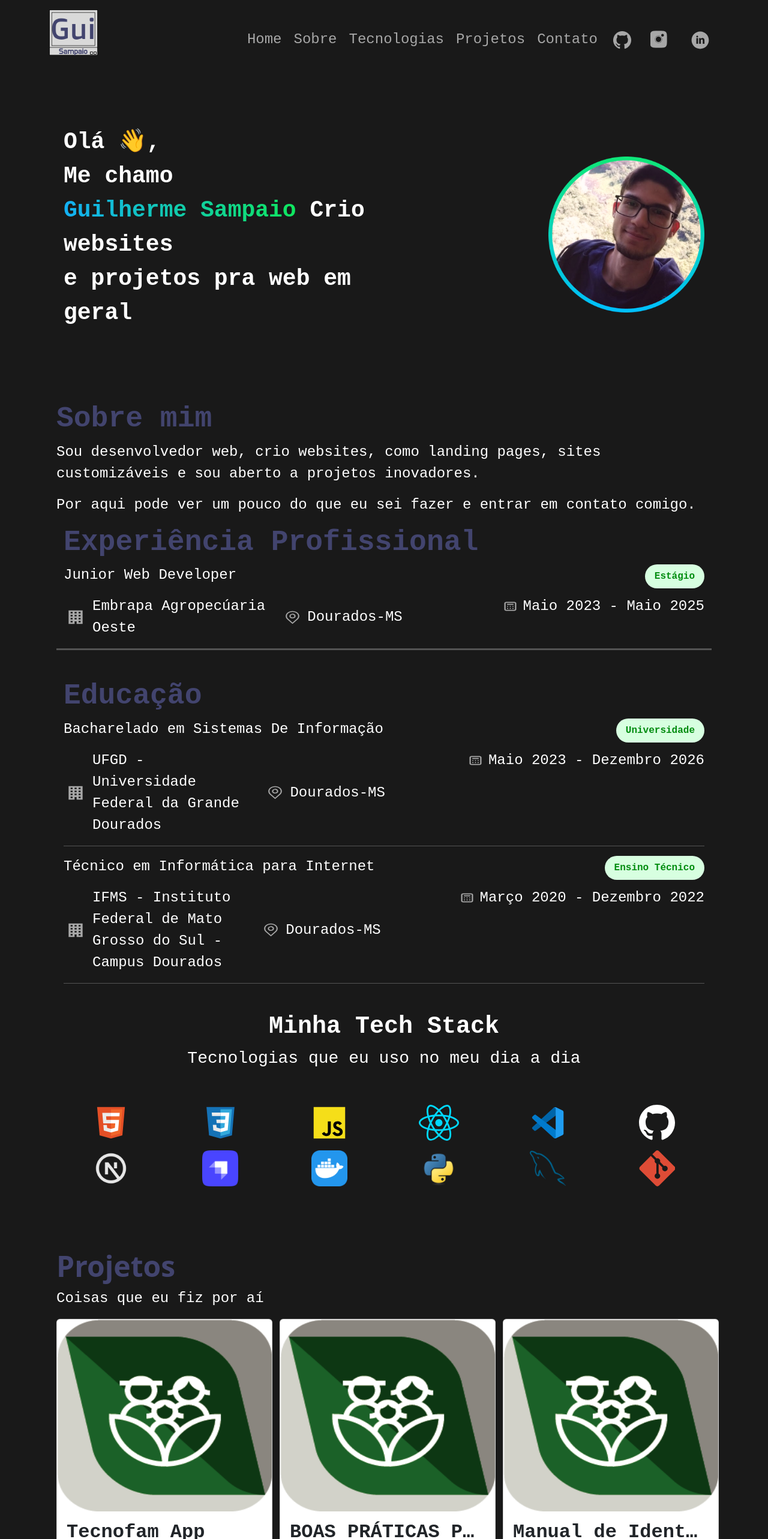
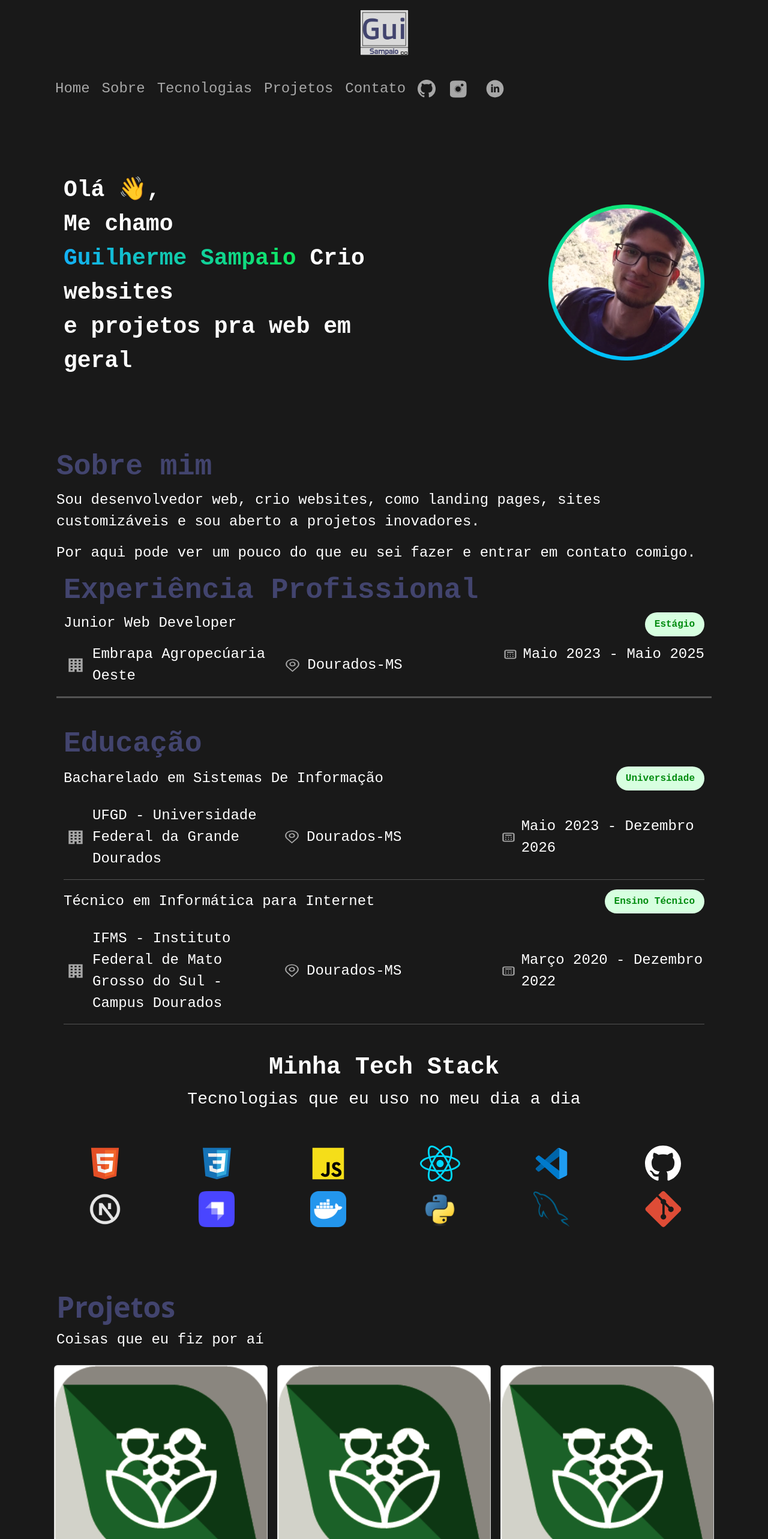
Before and after one commit to GuilhermeSsampaio/portfolio-guisamp, a Next.js app: page / in a window 1280 px wide. Shown: the top 2566 px of the page at 60% size. Built offline with nearby package versions, Linux system fonts and the light colour scheme.

Commit message:
responsivo

```diff
--- a/components/About.js
+++ b/components/About.js
@@ -53,15 +53,15 @@ export default function About({ building_icon, location_icon, calendar_icon }) {
         <h2 id="sobre" className="title-about">
           Educação
         </h2>
-        <div className="row d-flex align-itens-center">
+        <div className="row d-flex align-items-center">
           <div className="col">
-            <p>Bacharelado em Sistemas De Informação</p>
+            <p className="mb-4">Bacharelado em Sistemas De Informação</p>
           </div>
-          <div className="col-auto">
-            <span className=" badger rounded-pill">Universidade</span>
+          <div className="col-auto mb-4">
+            <span className="badger rounded-pill">Universidade</span>
           </div>
         </div>
-        <div className="row d-flex align-itens-center">
+        <div className="row d-flex align-items-center">
           <div className="col d-flex align-items-center">
             <Image src={building_icon} height={30} className="me-2" />
             <p className="mb-0">
@@ -72,11 +72,9 @@ export default function About({ building_icon, location_icon, calendar_icon }) {
             <Image src={location_icon} height={25} className="me-2" />
             <p className="mb-0">Dourados-MS</p>
           </div>
-          <div className="col-auto">
           <div className="col d-flex align-items-center">
             <Image src={calendar_icon} height={20} className="me-2" />
             <p className="mb-0">Maio 2023 - Dezembro 2026</p>
-            </div>
           </div>
         </div>
       </div>
@@ -84,15 +82,15 @@ export default function About({ building_icon, location_icon, calendar_icon }) {
         <div className="mb-2">
           <hr></hr>
         </div>
-        <div className="row d-flex align-itens-center">
+        <div className="row d-flex align-items-center">
           <div className="col">
-            <p>Técnico em Informática para Internet</p>
+            <p className="mb-4">Técnico em Informática para Internet</p>
           </div>
-          <div className="col-auto">
-            <span className=" badger rounded-pill">Ensino Técnico</span>
+          <div className="col-auto mb-4">
+            <span className="badger rounded-pill">Ensino Técnico</span>
           </div>
         </div>
-        <div className="row d-flex align-itens-center">
+        <div className="row d-flex align-items-center">
           <div className="col d-flex align-items-center">
             <Image src={building_icon} height={30} className="me-2" />
             <p className="mb-0">
@@ -103,11 +101,9 @@ export default function About({ building_icon, location_icon, calendar_icon }) {
             <Image src={location_icon} height={25} className="me-2" />
             <p className="mb-0">Dourados-MS</p>
           </div>
-          <div className="col-auto">
           <div className="col d-flex align-items-center">
             <Image src={calendar_icon} height={20} className="me-2" />
             <p className="mb-0">Março 2020 - Dezembro 2022</p>
-            </div>
           </div>
         </div>
         <div className="mb-5">
--- a/components/Header.js
+++ b/components/Header.js
@@ -7,54 +7,86 @@ export default function Header({
   icon_linkedin,
 }) {
   return (
-    <header className="d-flex flex-wrap justify-content-center py-3 mb-4 align-itens-center">
-      <a
-        href="/"
-        className="d-flex align-items-center mb-3 mb-md-0 me-md-auto link-body-emphasis text-decoration-none"
-      >
-        <Image src={logoGui} height={80} />
-        {/* <span className="fs-4">Gui Samp</span> */}
-      </a>
+    <header className="d-flex flex-column flex-wrap justify-content-center py-3 mb-4 align-itens-center">
+      <div className="text-center mb-2">
+        <a
+          href="/"
+          className="d-flex justify-content-center link-body-emphasis text-decoration-none"
+        >
+          <Image src={logoGui} height={80} />
+        </a>
+      </div>
 
-      <ul className="nav nav-pills pt-3 links-header">
+      <ul className="nav nav-pills pt-3 links-header flex-column flex-md-row">
         <li className="nav-item">
-          <a href="#hero" className="text-link-header " aria-current="page">
+          <a
+            href="#hero"
+            className="text-link-header d-flex align-items-center"
+            aria-current="page"
+          >
             Home
           </a>
         </li>
         <li className="nav-item">
-          <a href="#sobre" className="text-link-header">
+          <a
+            href="#sobre"
+            className="text-link-header d-flex align-items-center"
+          >
             Sobre
           </a>
         </li>
         <li className="nav-item">
-          <a href="#tech-stack" className="text-link-header">
+          <a
+            href="#tech-stack"
+            className="text-link-header d-flex align-items-center"
+          >
             Tecnologias
           </a>
         </li>
         <li className="nav-item">
-          <a href="#projetos" className="text-link-header">
+          <a
+            href="#projetos"
+            className="text-link-header d-flex align-items-center"
+          >
             Projetos
           </a>
         </li>
         <li className="nav-item">
-          <a href="#contato" className="text-link-header">
+          <a
+            href="#contato"
+            className="text-link-header d-flex align-items-center"
+          >
             Contato
           </a>
         </li>
         <li className="nav-item">
-          <a href="#" className="nav-link">
-            <Image src={icon_github} />
+          <a
+            target="_blank"
+            rel="noopener noreferrer"
+            href="https://github.com/GuilhermeSsampaio"
+            className="text-link-header d-flex align-items-center"
+          >
+            <Image src={icon_github} className="me-1" />
           </a>
         </li>
         <li className="nav-item">
-          <a href="#" className="nav-link">
-            <Image src={icon_insta} />
+          <a
+            target="_blank"
+            rel="noopener noreferrer"
+            href="#"
+            className="text-link-header d-flex align-items-center"
+          >
+            <Image src={icon_insta} className="me-1" />
           </a>
         </li>
         <li className="nav-item">
-          <a href="#" className="nav-link">
-            <Image src={icon_linkedin} />
+          <a
+            target="_blank"
+            rel="noopener noreferrer"
+            href="https://www.linkedin.com/in/guilhermessampaio/"
+            className="text-link-header d-flex align-items-center"
+          >
+            <Image src={icon_linkedin} className="me-1" />
           </a>
         </li>
       </ul>
--- a/components/ProjectCard.js
+++ b/components/ProjectCard.js
@@ -11,8 +11,16 @@ export default function ProjectCard({
   github_card,
 }) {
   return (
-    <div className="card mb-2" style={{ width: 360, minHeight: 500 }}>
-      <img src={imgSrc} className="card-img-top" alt="..." height={320} />
+    <div
+      className="card mb-2 mx-auto"
+      style={{ width: "100%", maxWidth: 360, minHeight: 500 }}
+    >
+      <img
+        src={imgSrc}
+        className="card-img-top img-fluid"
+        alt="..."
+        height={320}
+      />
       <div className="card-body d-flex flex-column">
         <h2 className="h2 fw-bold text-truncate">{title}</h2>
         <p className="card-text flex-grow-1">{description}</p>
@@ -20,7 +28,7 @@ export default function ProjectCard({
           <span className="stack">Tech stack:</span> {techStack}
         </p>
         <div className="links-card row mt-auto">
-          <div className="align-itens-center col-6">
+          <div className="align-items-center col-6 d-flex">
             <Image src={chain_icon} className="mx-2" />
             <a
               className="link-black"
@@ -31,7 +39,7 @@ export default function ProjectCard({
               Vizualizar
             </a>
           </div>
-          <div className="align-itens-center col-auto">
+          <div className="align-items-center col-auto d-flex">
             <Image src={github_card} className="mx-2" />
             <a
               className="link-black"
--- a/components/TechStack.js
+++ b/components/TechStack.js
@@ -18,42 +18,42 @@ export default function TechStack({
     <div id="tech-stack" className="tech-stack container text-center mt-5 pb-5">
       <h2 className="fs-1">Minha Tech Stack</h2>
       <p className="fs-3">Tecnologias que eu uso no meu dia a dia </p>
-      <div className="icons-tecnologies d-flex flex-wrap justify-content-center align-itens-center mt-5 pb-5">
-        <div className="col-2 col-2 p-2">
-          <Image src={html_icon} height={60} />
+      <div className="icons-tecnologies row d-flex flex-wrap justify-content-center align-items-center mt-5 pb-5">
+        <div className="col-sm-6 col-md-2 p-2">
+          <Image src={html_icon} height={60} className="img-fluid" />
         </div>
-        <div className="col-2 p-2">
-          <Image src={css_icon} height={60} />
+        <div className="col-sm-6 col-md-2 p-2">
+          <Image src={css_icon} height={60} className="img-fluid" />
         </div>
-        <div className="col-2 p-2">
-          <Image src={js_icon} height={60} />
+        <div className="col-sm-6 col-md-2 p-2">
+          <Image src={js_icon} height={60} className="img-fluid" />
         </div>
-        <div className="col-2 p-2">
-          <Image src={react_icon} height={60} />
+        <div className="col-sm-6 col-md-2 p-2">
+          <Image src={react_icon} height={60} className="img-fluid" />
         </div>
-        <div className="col-2 p-2">
-          <Image src={vs_code_icon} height={60} />
+        <div className="col-sm-6 col-md-2 p-2">
+          <Image src={vs_code_icon} height={60} className="img-fluid" />
         </div>
-        <div className="col-2 p-2">
-          <Image src={github_icon} height={60} />
+        <div className="col-sm-6 col-md-2 p-2">
+          <Image src={github_icon} height={60} className="img-fluid" />
         </div>
-        <div className="col-2 p-2">
-          <Image src={next_icon} height={60} />
+        <div className="col-sm-6 col-md-2 p-2">
+          <Image src={next_icon} height={60} className="img-fluid" />
         </div>
-        <div className="col-2 p-2">
-          <Image src={strapi_icon} height={60} />
+        <div className="col-sm-6 col-md-2 p-2">
+          <Image src={strapi_icon} height={60} className="img-fluid" />
         </div>
-        <div className="col-2 p-2">
-          <Image src={docker_icon} height={60} />
+        <div className="col-sm-6 col-md-2 p-2">
+          <Image src={docker_icon} height={60} className="img-fluid" />
         </div>
-        <div className="col-2 p-2">
-          <Image src={python_icon} height={60} />
+        <div className="col-sm-6 col-md-2 p-2">
+          <Image src={python_icon} height={60} className="img-fluid" />
         </div>
-        <div className="col-2 p-2">
-          <Image src={mysql_icon} height={60} />
+        <div className="col-sm-6 col-md-2 p-2">
+          <Image src={mysql_icon} height={60} className="img-fluid" />
         </div>
-        <div className="col-2 p-2">
-          <Image src={git_icon} height={60} />
+        <div className="col-sm-6 col-md-2 p-2">
+          <Image src={git_icon} height={60} className="img-fluid" />
         </div>
       </div>
     </div>
--- a/styles/globals.css
+++ b/styles/globals.css
@@ -121,3 +121,43 @@ body {
 .footer {
   color: white;
 }
+
+@media (max-width: 768px) {
+  .links-header {
+    flex-direction: column;
+    align-items: center;
+    text-align: center;
+  }
+
+  .text-link-header img {
+    height: 1.2rem;
+    width: auto;
+    margin-right: 0.5rem;
+  }
+
+  .text-hero {
+    font-size: 2rem;
+    width: 80vw;
+    text-align: center;
+    margin: 0 auto;
+  }
+
+  .name-stylized {
+    font-size: 2.2rem;
+  }
+
+  .title-about {
+    color: #42446e;
+    font-weight: bold;
+    font-size: 2rem;
+  }
+
+  .teste {
+    margin-right: 10vw;
+  }
+
+  .col-12 {
+    padding-left: 15px;
+    padding-right: 15px;
+  }
+}
```
Also changed, not shown: components/Footer.js (+13 -3 lines), pages/index.js (+8 -5 lines). Lines whose indentation alone changed are shown as unchanged.
